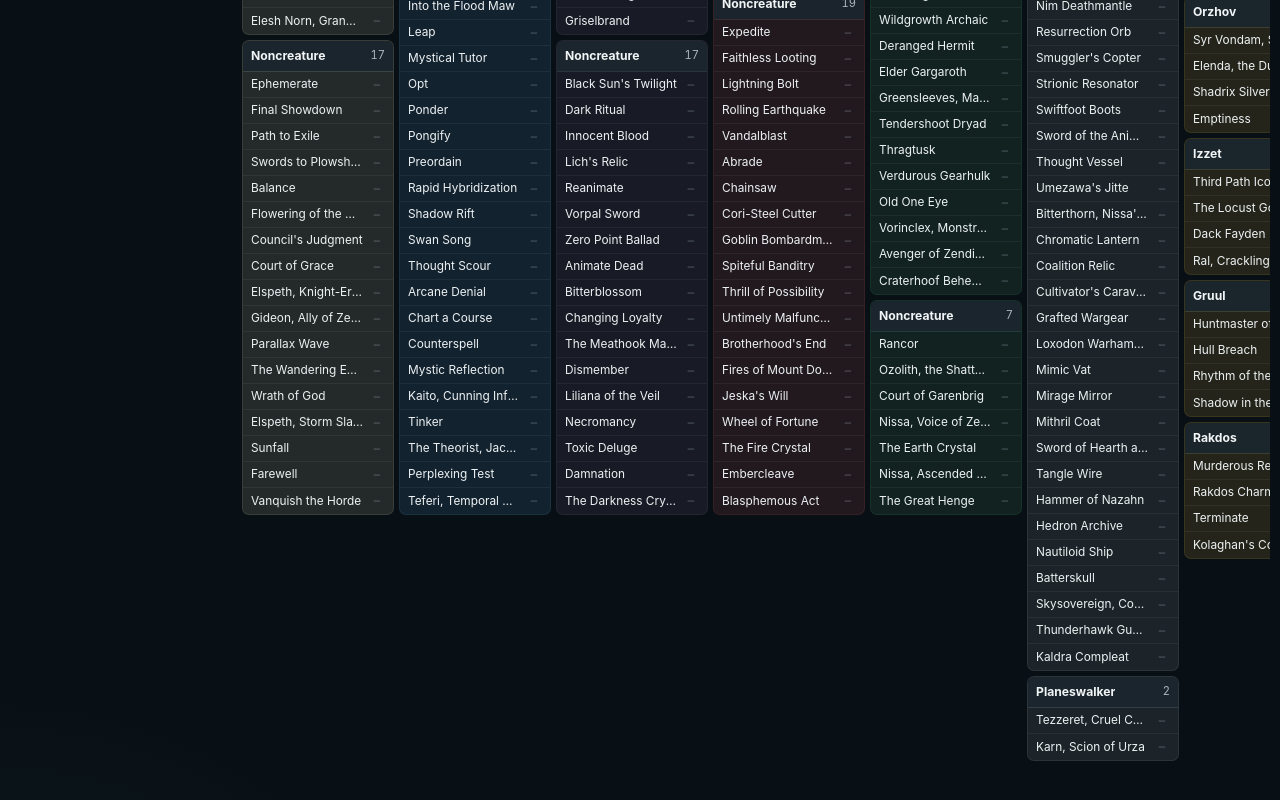
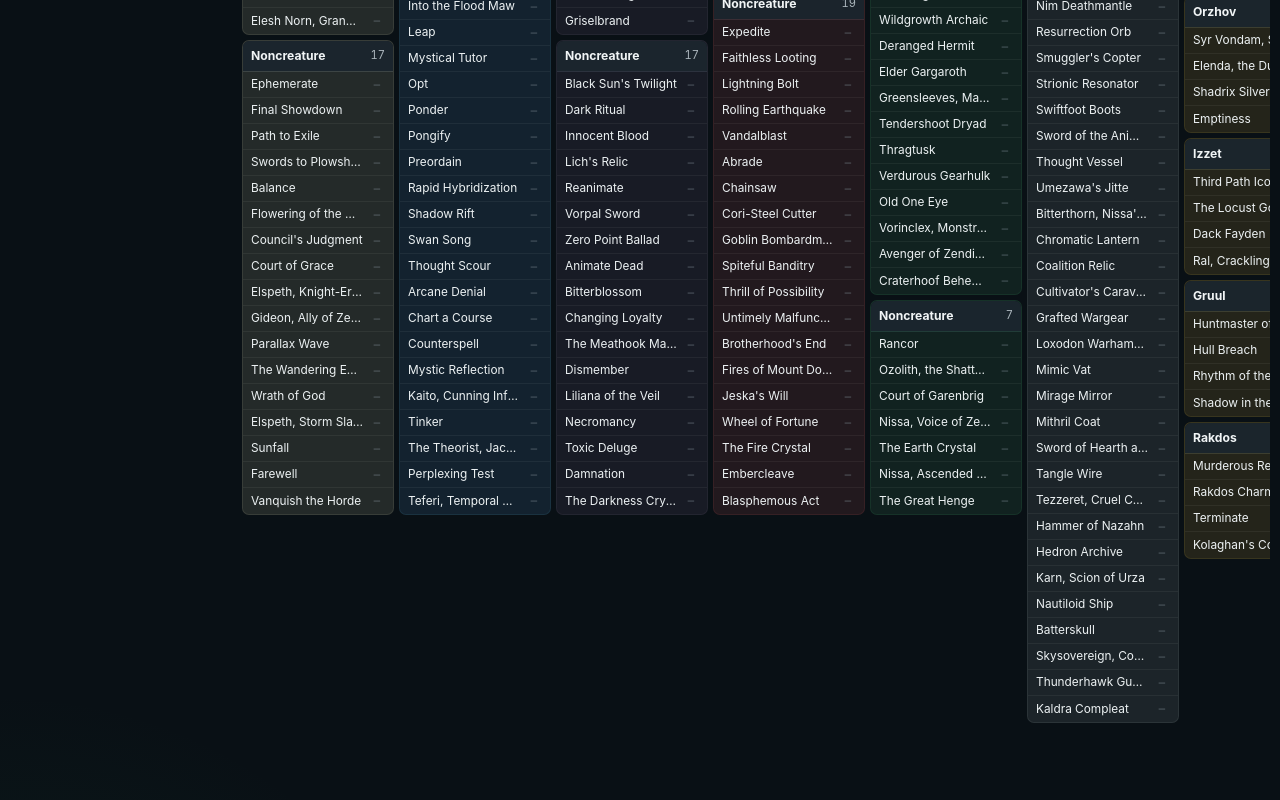
Before and after one commit to NolteGit/CubeCompanion, a React (Vite) app: page / in a window 1280 px wide. Shown: the part 1144-1944 px from the top of the page. Built offline with nearby package versions, Linux system fonts and the light colour scheme.

Commit message:
fix: group colorless cards like other colors

```diff
--- a/src/features/browser/CubeBrowser.tsx
+++ b/src/features/browser/CubeBrowser.tsx
@@ -129,17 +129,6 @@ function splitColumn(group: CardGroup, pool: BrowserPool): ColumnSection[] {
       label: GUILD_LABELS[key] ?? (key === 'other' ? 'Other' : key),
       cards,
     }))
-  }
-
-  if (group.key === 'colorless') {
-    const byType = new Map<string, BrowserCard[]>()
-    for (const card of group.cards) {
-      const type = primaryType(card)
-      const cards = byType.get(type) ?? []
-      cards.push(card)
-      byType.set(type, cards)
-    }
-    return [...byType.entries()].map(([key, cards]) => ({ key, label: key, cards }))
   }
 
   const creatures = group.cards.filter((card) => card.typeLine.includes('Creature'))
```
